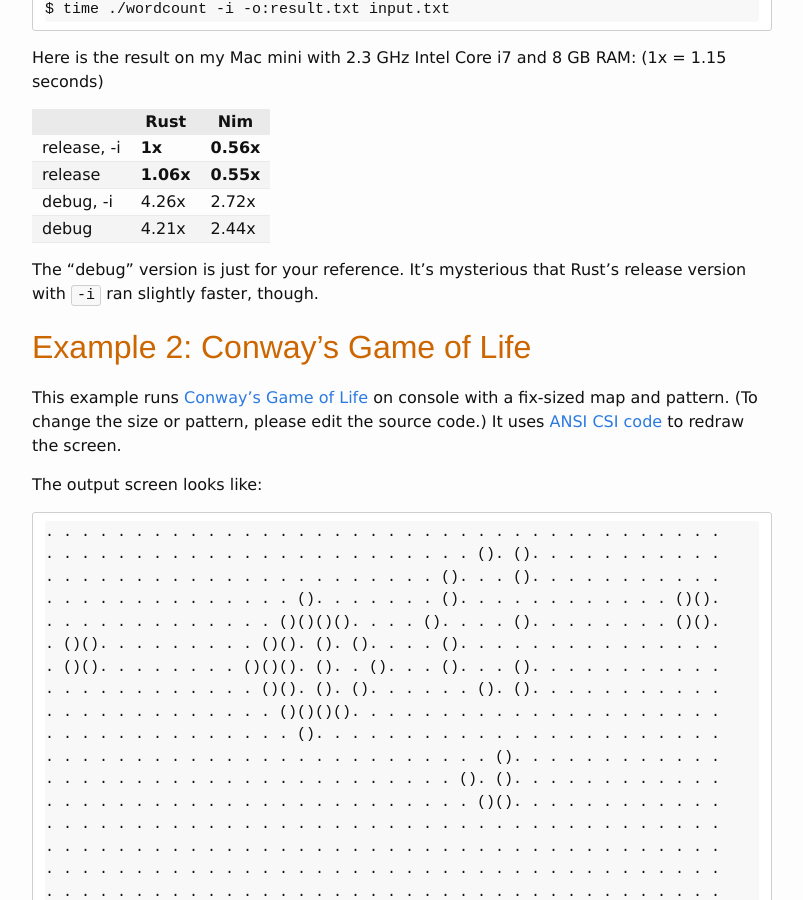
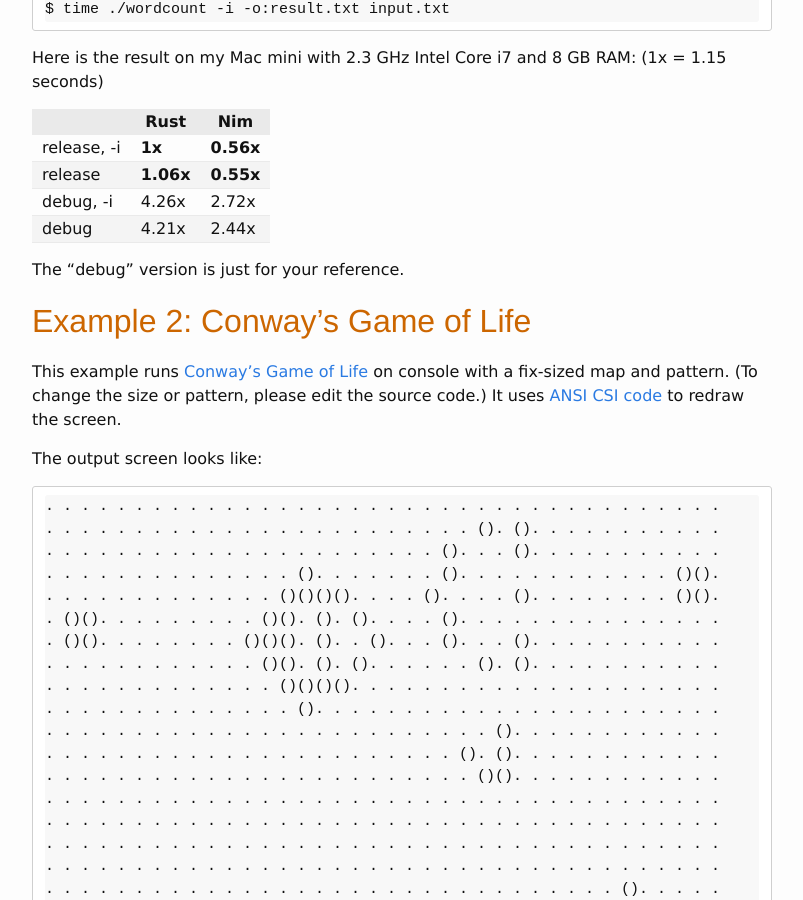
Before and after one commit to arthurtw/arthurtw.github.io, a Jekyll site: the page built from _posts/2015-01-12-quick-comparison-nim-vs-rust.md, in a window 1280 px wide and 900 px high, scrolled down 3701 px. Shown: the whole window, without its empty margins (238-1041 px from the left). Built offline with Jekyll 4.4.1, drawn with Linux system fonts in a browser that asks for light colours.

Commit message:
Remove one sentence

```diff
--- a/_posts/2015-01-12-quick-comparison-nim-vs-rust.md
+++ b/_posts/2015-01-12-quick-comparison-nim-vs-rust.md
@@ -148,7 +148,7 @@ release   | **1.06x** | **0.55x** |
 debug, -i | 4.26x | 2.72x |
 debug     | 4.21x | 2.44x |
 
-The “debug” version is just for your reference. It’s mysterious that Rust’s release version with `-i` ran slightly faster, though.
+The “debug” version is just for your reference.
 
 ## Example 2: Conway’s Game of Life
 
```
